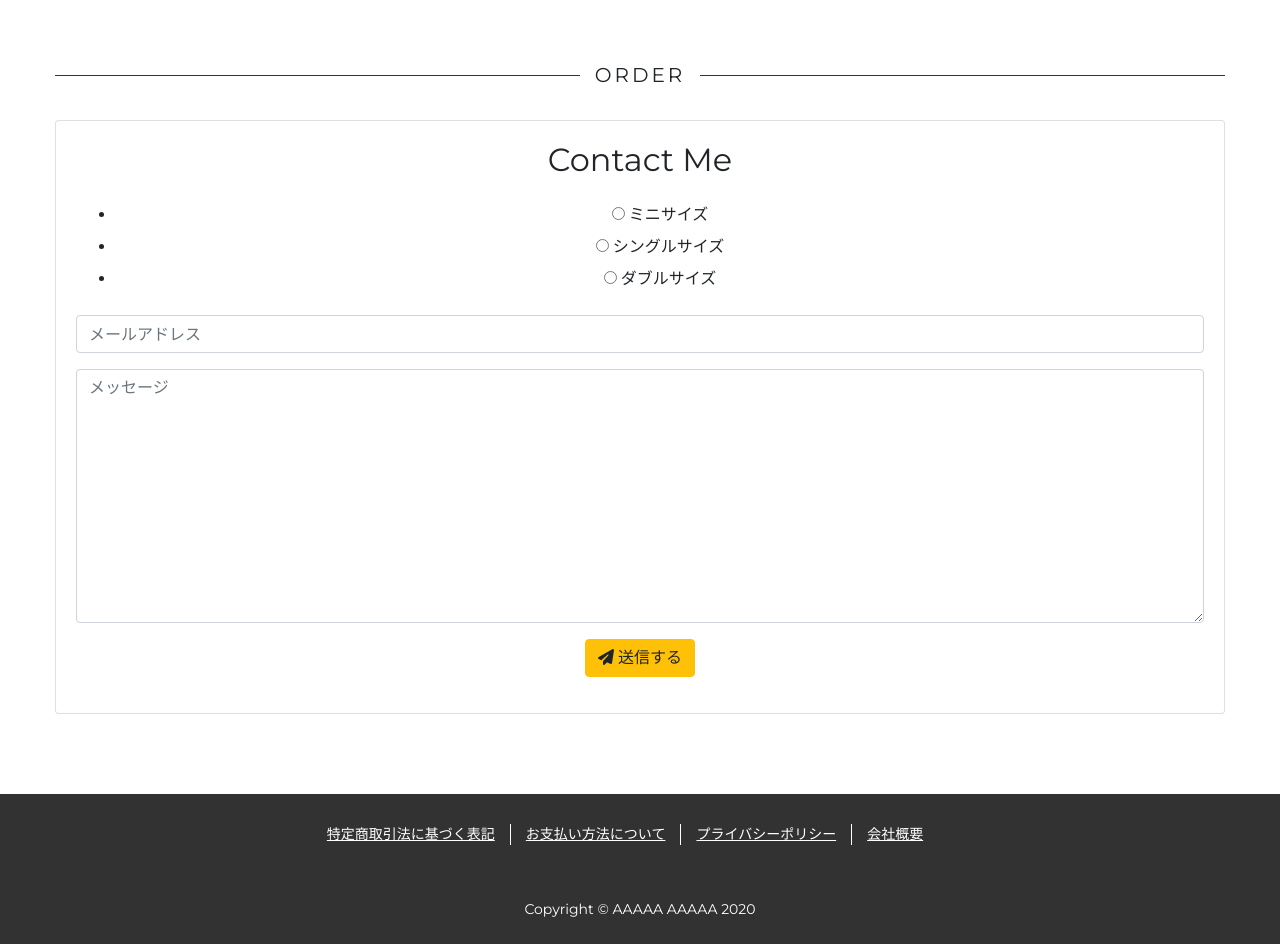
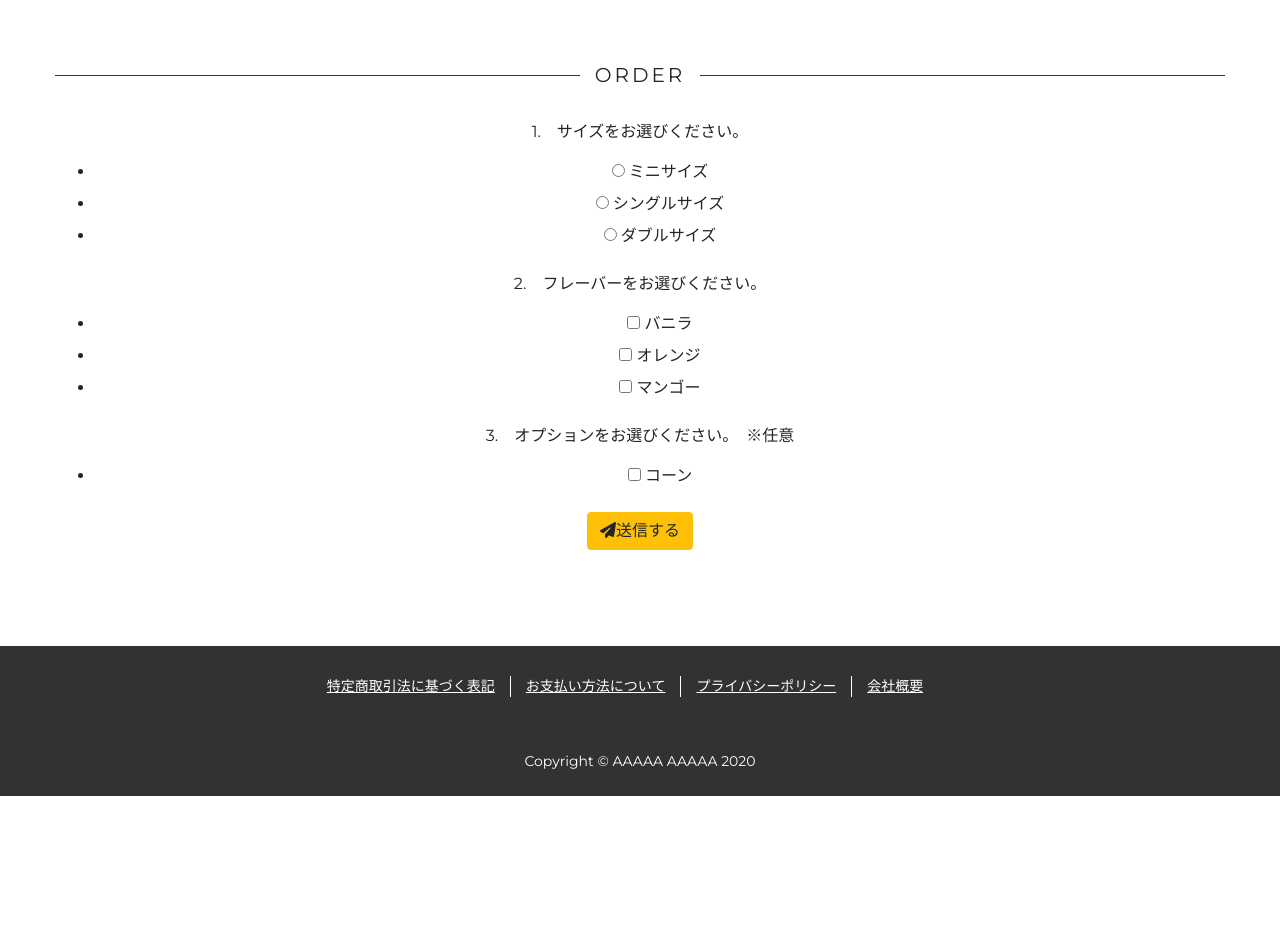
Before and after one commit to tomizawa0214/spoon, a Django app: page /order/ in a window 1280 px wide. Shown: the part 110-1054 px from the top of the page. After the commit the page ends 906 px from the top, so only its background shows below. Run offline with Django 3.2, Linux system fonts and the light colour scheme; some libraries are stand-ins or nearby versions.

Commit message:
フォームテスト

```diff
--- a/app/forms.py
+++ b/app/forms.py
@@ -1,42 +1,28 @@
 from django import forms
 
 class OrderForm(forms.Form):
-    name = forms.ChoiceField (
-      choices = (
-        ('mini', 'ミニサイズ'),
-        ('single', 'シングルサイズ'),
-        ('double', 'ダブルサイズ'),
-      ),
-      widget = forms.RadioSelect,
+    size = forms.ChoiceField (
+        choices = (
+            ('ミニサイズ', 'ミニサイズ'),
+            ('シングルサイズ', 'シングルサイズ'),
+            ('ダブルサイズ', 'ダブルサイズ'),
+        ),
+        widget = forms.RadioSelect,
     )
-    email = forms.EmailField(max_length=30, label='メールアドレス')
-    message = forms.CharField(label='メッセージ', widget=forms.Textarea())
 
-# class OrderForm(forms.Form):
-#   size = forms.ChoiceField (
-#     choices = (
-#       ('mini', 'ミニサイズ'),
-#       ('single', 'シングルサイズ'),
-#       ('double', 'ダブルサイズ'),
-#     ),
-#     widget = forms.RadioSelect,
-#     required = True,
-#   )
+    flavor = forms.MultipleChoiceField (
+        choices = (
+            ('バニラ', 'バニラ'),
+            ('オレンジ', 'オレンジ'),
+            ('マンゴー', 'マンゴー'),
+        ),
+        widget = forms.CheckboxSelectMultiple,
+    )
 
-#   flavor = forms.MultipleChoiceField (
-#     choices = (
-#       ('vanilla', 'バニラ'),
-#       ('orange', 'オレンジ'),
-#       ('mango', 'マンゴー'),
-#     ),
-#     widget = forms.CheckboxSelectMultiple,
-#     required = True,
-#   )
-
-#   option = forms.MultipleChoiceField (
-#     choices = (
-#       ('corn', 'コーン'),
-#     ),
-#     widget = forms.CheckboxSelectMultiple,
-#     required = False,
-#   )
+    option = forms.MultipleChoiceField (
+        choices = (
+            ('コーン', 'コーン'),
+        ),
+        widget = forms.CheckboxSelectMultiple,
+        required = False,
+    )
--- a/app/templates/app/order.html
+++ b/app/templates/app/order.html
@@ -6,43 +6,24 @@
   <span>ORDER</span>
 </div>
 
-<div class="card text-center contact mx-auto rounded">
-  <div class="card-body">
-      <h2 class="mb-4">Contact Me</h2>
+<div class="text-center mx-auto rounded">
   <form method="post">
       {% csrf_token %}
+      <p class="order-text">1.　サイズをお選びください。</p>
       <div class="mb-3">
-              {% render_field form.name %}
+          {% render_field form.size %}
+      </div>
+      <p class="order-text">2.　フレーバーをお選びください。</p>
+      <div class="mb-3">
+          {% render_field form.flavor %}
+      </div>
+      <p class="order-text">3.　オプションをお選びください。　※任意</p>
+      <div class="mb-3">
+          {% render_field form.option %}
       </div>
       <div class="mb-3">
-              {% render_field form.email class="form-control" placeholder="メールアドレス" %}
-          </div>
-          <div class="mb-3">
-              {% render_field form.message class="form-control" placeholder="メッセージ" %}
-          </div>
-          <div class="mb-3">
-              <button class="btn btn-warning" type="submit"><i class="fas fa-paper-plane" name="next" value="confirm"></i> 送信する</button>
+          <button class="btn btn-warning" type="submit"><i class="fas fa-paper-plane" name="next" value="confirm"></i>送信する</button>
       </div>
   </form>
 </div>
-</div>
-
-<!-- <p class="order-text">1.　サイズをお選びください。</p>
-<form method="POST" action="">
-  {% csrf_token %}
-  {% for field_1 in form.size %}
-    {{ field_1 }}
-  {% endfor %}
-  <p class="order-text">2.　フレーバーをお選びください。</p>
-  {% for field_2 in form.flavor %}
-  {{ field_2 }}
-  {% endfor %}
-  <p class="order-text">3.　オプションをお選びください。　※任意</p>
-  {% for field_3 in form.option %}
-  {{ field_3 }}
-  {% endfor %}
-  <div class="button mx-auto">
-    <button class="btn btn-lg btn-warning btn-block" type="submit" name="next" value="confirm">注文</button>
-  </div>
-</form> -->
 {% endblock %}
--- a/app/urls.py
+++ b/app/urls.py
@@ -4,6 +4,5 @@ from app import views
 urlpatterns = [
   path('', views.IndexView.as_view(), name='index'),
   path('product_detail/<slug>', views.ItemDetailView.as_view(), name='product_detail'),
-  # path('order/', views.OrderView.as_view(), name='order'),
   path('order/', views.OrderView.as_view(), name='order'),
 ]
--- a/app/views.py
+++ b/app/views.py
@@ -6,9 +6,6 @@ from django.conf import settings#テスト
 from django.core.mail import BadHeaderError, EmailMessage#テスト
 from django.http import HttpResponse#テスト
 import textwrap#テスト
-# from accounts.models import CustomUser
-from django.urls import reverse_lazy
-# from . import forms
 
 class OrderView(View):
     def get(self, request, *args, **kwargs):
@@ -22,107 +19,52 @@ class OrderView(View):
         form = OrderForm(request.POST or None)
 
         if form.is_valid():
-            ctx = {'form': form}
-            name = form.cleaned_data['name']
-            email = form.cleaned_data['email']
-            message = form.cleaned_data['message']
-            if self.request.POST.get('next', '') == 'confirm':
-                return render(self.request, 'app/order_confirm.html', ctx)
-            if self.request.POST.get('next', '') == 'back':
-                return render(self.request, 'app/order.html', ctx)
+            size = form.cleaned_data['size']
+            flavor = form.cleaned_data['flavor']
+            option = form.cleaned_data['option']
+            return render(request, 'app/order_confirm.html', {'form': form})
+
+            if request.POST.get('next', '') == 'back':
+                return render(request, 'app/order.html', {'form': form})
             if self.request.POST.get('next', '') == 'create':
-                return super().form_valid(form)
-            else:
-                return redirect(reverse_lazy('index'))
+                size = form.cleaned_data['size']
+                flavor = form.cleaned_data['flavor']
+                option = form.cleaned_data['option']
+                subject = 'ご注文ありがとうございます。'
+                content = textwrap.dedent('''
+                    ■サイズ
+                    {size}
 
-# class OrderConfirmView(CreateView):
-#     def post(self, request, *args, **kwargs):
-#         form = OrderForm(request.POST or None)
+                    ■フレーバー
+                    {flavor}
 
-#         if form.is_valid():
-#             name = dict(form.fields['name'].choices)[name]
-#             email = form.cleaned_data['email']
-#             message = form.cleaned_data['message']
-#             subject = 'お問い合わせありがとうございます。'
-#             content = textwrap.dedent('''
-#                 ※このメールはシステムからの自動返信です。
+                    ■オプション
+                    {option}
+                    --------------------
+                    ''').format(
+                        size=size,
+                        flavor=flavor,
+                        option=option
+                    )
 
-#                 {name} 様
+                # to_list = [email]
+                bcc_list = [settings.EMAIL_HOST_USER]
 
-#                 お問い合わせありがとうございました。
-#                 以下の内容でお問い合わせを受け付けいたしました。
-#                 内容を確認させていただき、ご返信させて頂きますので、少々お待ちください。
+                try:
+                    # message = EmailMessage(subject=subject, body=content, to=to_list, bcc=bcc_list)
+                    message = EmailMessage(subject=subject, body=content, bcc=bcc_list)
+                    message.send()
+                except BadHeaderError:
+                    return HttpResponse("無効なヘッダが検出されました。")
 
-#                 --------------------
-#                 ■お名前
-#                 {name}
+                return redirect('index')
 
-#                 ■メールアドレス
-#                 {email}
-
-#                 ■メッセージ
-#                 {message}
-#                 --------------------
-#                 ''').format(
-#                     name=name,
-#                     email=email,
-#                     message=message
-#                 )
-
-#             to_list = [email]
-#             bcc_list = [settings.EMAIL_HOST_USER]
-
-#             try:
-#                 message = EmailMessage(subject=subject, body=content, to=to_list, bcc=bcc_list)
-#                 message.send()
-#             except BadHeaderError:
-#                 return HttpResponse("無効なヘッダが検出されました。")
-
-#             return redirect('index')
-
-#         return render(request, 'app/order.html', {
-#             'form': form
-#         })
-
-# class OrderView(CreateView):
-#   template_name = 'app/order.html'
-#   success_url = reverse_lazy('index')
-
-#   def get(self, request, *args, **kwargs):
-#     form = forms.OrderForm(request.POST or None)
-
-#     return render(request, 'app/order.html', {
-#       'form': form
-#     })
-
-  # def post(self, request, *args, **kwargs):
-  #   form = forms.OrderForm(request.POST or None)
-
-    # if form.is_valid():
-    #   size = form.cleaned_data['size']
-    #   flavor = form.cleaned_data['flavor']
-    #   option = form.cleaned_data['option']
-    #   return redirect(reverse_lazy('index'))
-    # else:
-    #   return render(request, 'app/order.html', {
-    #   'form': form
-    #   })
-
-  # def form_valid(self, form):
-  #   ctx = {'form': form}
-  #   if self.request.POST.get('next', '') == 'confirm':
-  #     return render(self.request, 'app/order_confirm.html', ctx)
-  #   if self.request.POST.get('next', '') == 'back':
-  #     return render(self.request, 'app/order.html', ctx)
-  #   if self.request.POST.get('next', '') == 'create':
-  #     return super().form_valid(form)
-  #   else:
-  #     return redirect(reverse_lazy('index'))
+        return render(request, 'app/order.html', {'form': form})
 
 class ItemDetailView(DetailView):
-  model = Item
-  template_name = 'app/product_detail.html'
+    model = Item
+    template_name = 'app/product_detail.html'
 
 class IndexView(ListView):
-  model = Item
-  template_name = 'app/index.html'
+    model = Item
+    template_name = 'app/index.html'
```
Also changed, not shown: app/templates/app/order_confirm.html (+5 -5 lines). Lines whose indentation alone changed are shown as unchanged.
